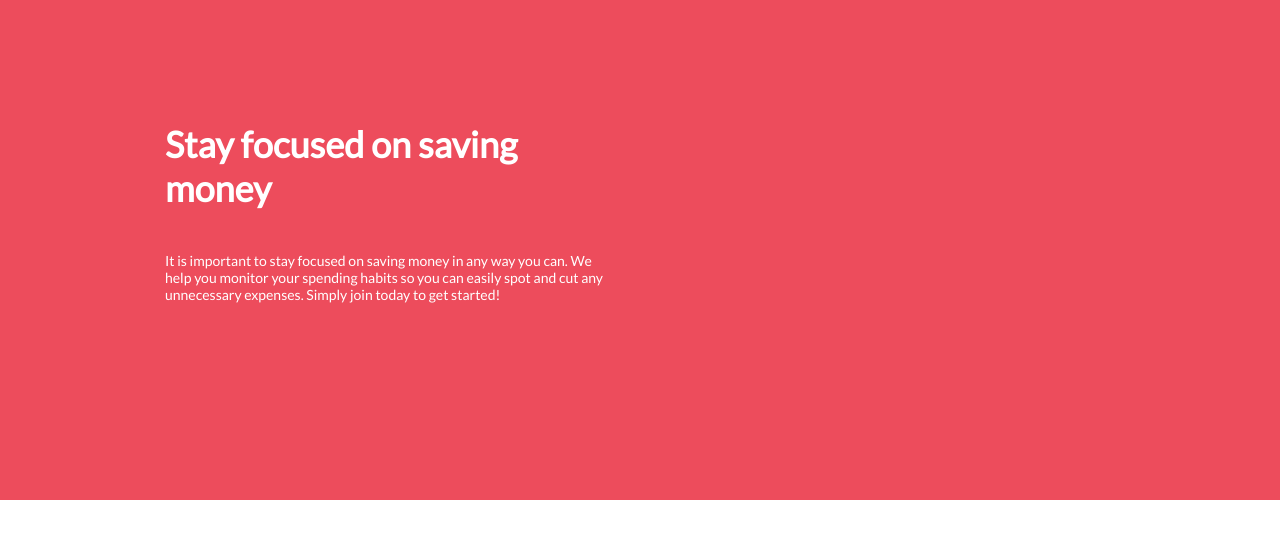
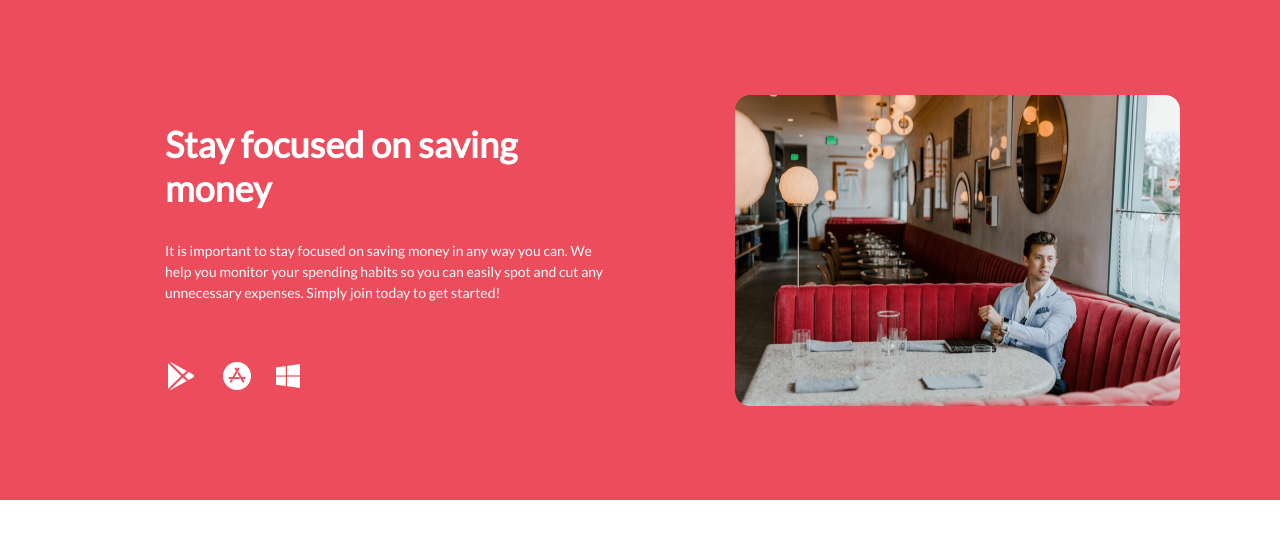
Before and after one commit to ViacheslavPliusnin/hw5-CSS-layout, a plain HTML site: page hw/index.html in a window 1280 px wide. Shown: the top 538 px of the page. Drawn offline with Linux system fonts and the light colour scheme.

Commit message:
Section links and image added

```diff
--- a/hw/css/style.css
+++ b/hw/css/style.css
@@ -29,4 +29,24 @@ p {
     position: absolute;
     bottom: 0;
     font-size: 14px;
+    line-height: 1.5;
 }
+.video {
+    width: 445px;
+    margin-left: 735px;
+    margin-top: 95px;
+    position: absolute;
+}
+.download-icon {
+    display: flex;
+    width: 135px;
+    align-items: center;
+    justify-content:space-between;
+    position: absolute;
+    margin-left: 165px;
+    margin-top: 360px;
+}
+a:hover {
+    transform: scale(1.2);
+    transition: ease-in-out 0.3s;
+}
--- a/hw/index.html
+++ b/hw/index.html
@@ -12,6 +12,14 @@
         <div class="download-text">
             <h2>Stay focused on saving money</h2><p>It is important to stay focused on saving money in any way you can. We help you monitor your spending habits so you can easily spot and cut any unnecessary expenses. Simply join today to get started!</p>
         </div>
+        <div class="download-icon">
+            <a href="https://play.google.com/store"><img src="img/playmarket.png" alt="playmarket logo"></a>
+            <a href="https://www.apple.com/ru/app-store/"><img src="img/appstore.png" alt="appstore logo"></a>
+            <a href="https://www.microsoft.com/uk-ua/store/apps/windows"><img src="img/windows.png" alt="windows logo"></a>
+        </div>
+        <div>
+            <img class="video" src="img/video.png" alt="video picture">
+        </div>
     </section>
 </body>
 </html>
```
Also changed, not shown: hw/img/appstore.png (added), hw/img/playmarket.png (added), hw/img/windows.png (added).
